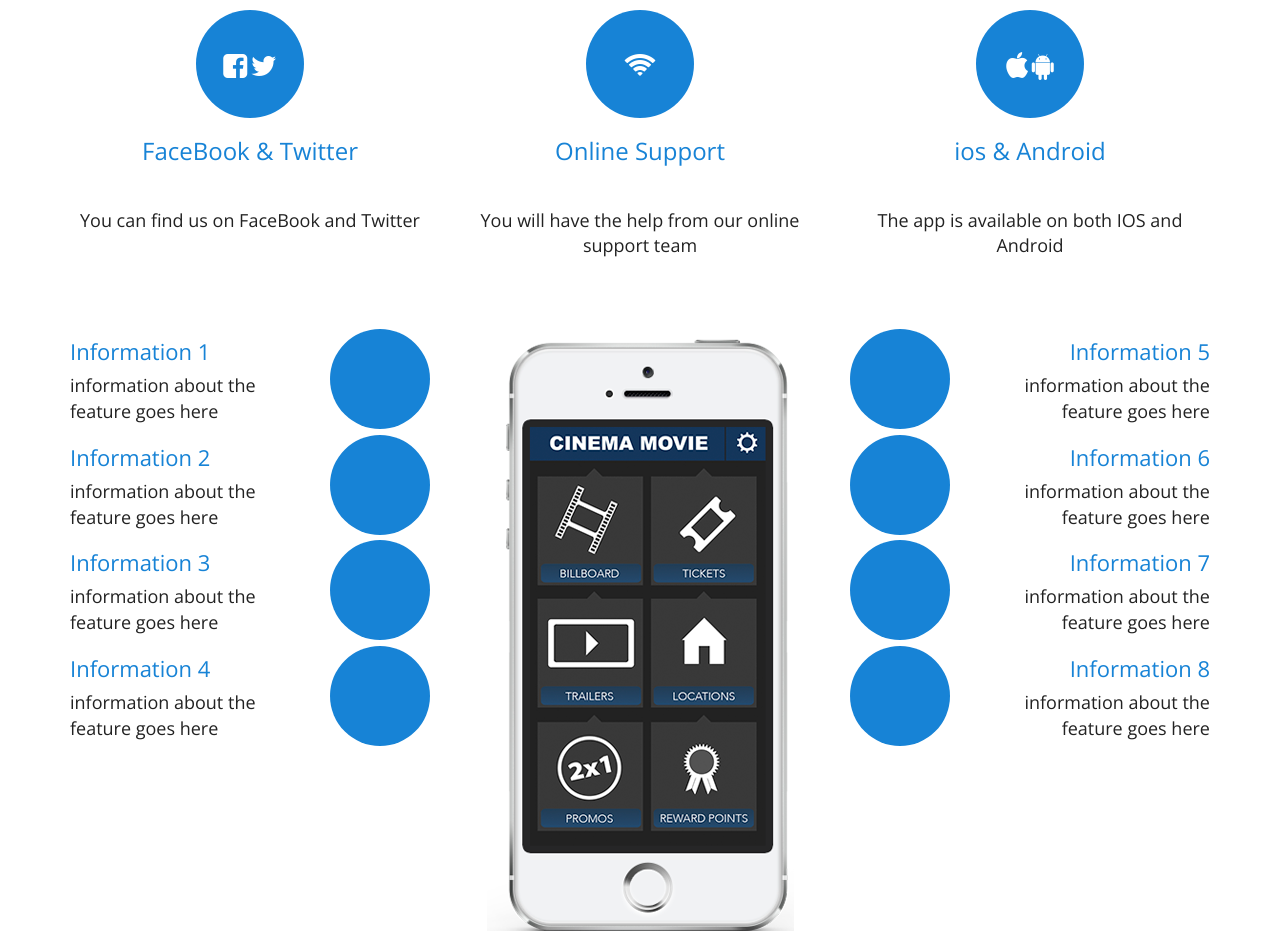
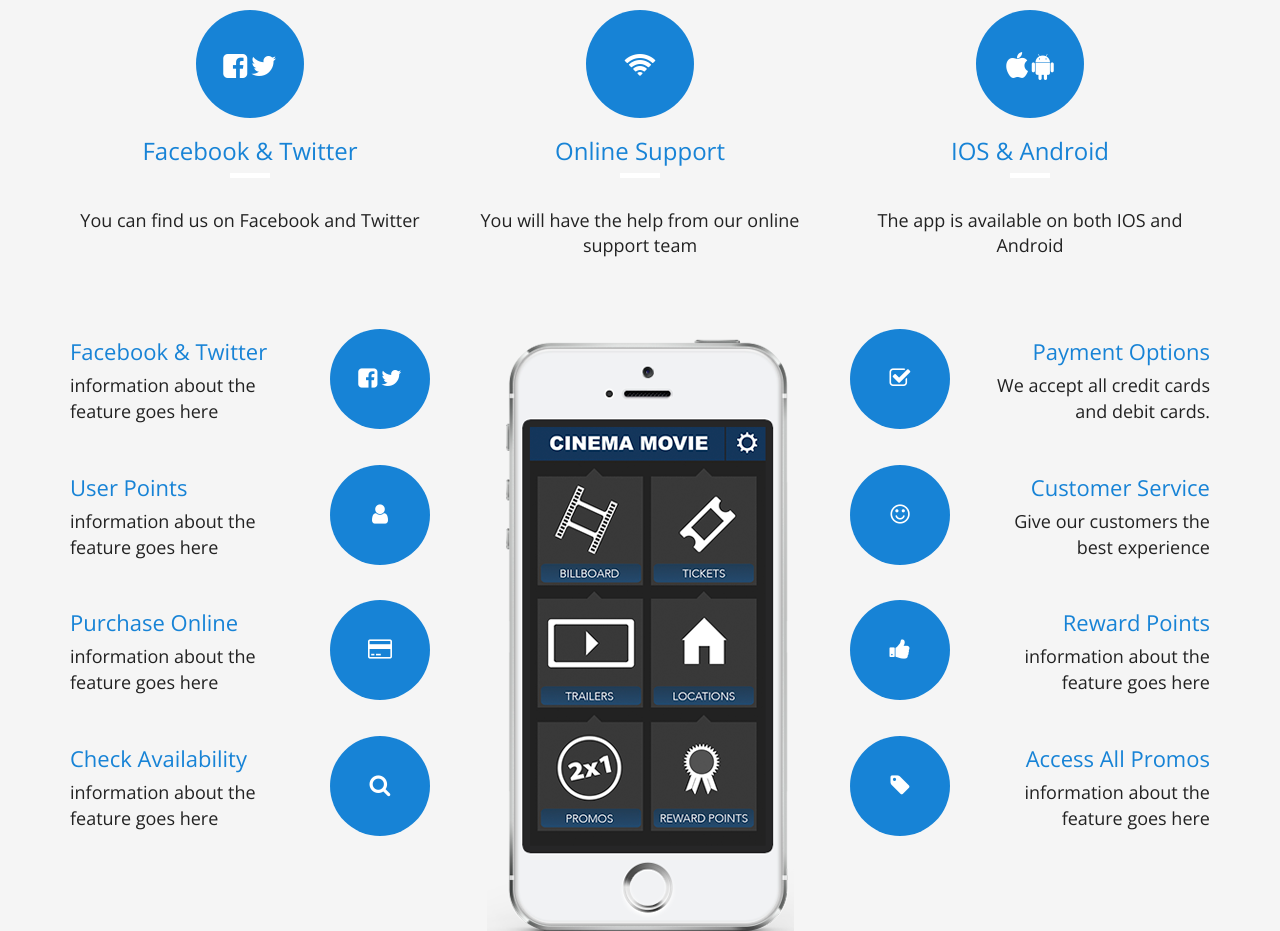
Before and after one commit to AmandaKitSam/Front-End-02, a plain HTML site: page index.html in a window 1280 px wide. Shown: the part 2677-3608 px from the top of the page. Drawn offline with nearby package versions, Linux system fonts and the light colour scheme; a web font is replaced by a local one.

Commit message:
Feature section - layout and icons are looking great

```diff
--- a/css/style.css
+++ b/css/style.css
@@ -122,6 +122,10 @@ h3:after {
   font-size: 2em;
 }
 
+.feature-small-circle div i {
+  font-size: 1.6em;
+}
+
 .icon-mobile {
   font-size: 1.3em;
 }
@@ -130,15 +134,25 @@ h3:after {
   font-size: 34px;
 }
 
-/*-- Circle Sizes --*/
+/*-- ALL Circle Sizes --*/
 #about .blue-circle {
   width: 18%;
   padding-bottom: 18%;
 }
 
-#feature .feature-big-circle {
+.feature-big-circle {
   width: 30%;
   padding-bottom: 30%;
+}
+
+
+/*--------------- Feature Section ---------------*/
+section#feature {
+  background-color: #f5f5f5;
+}
+
+.item-feature {
+  margin-bottom: 30px;
 }
 
 
@@ -380,6 +394,17 @@ footer p {
   .download-button {
     width: 80%;
   }
+  #feature .feature-big-circle {
+    width: 42%;
+    padding-bottom: 42%;
+  }
+  .feature-small-circle {
+    width: 85%;
+    padding-bottom: 85%;
+  }
+  .feature-small-circle div i {
+    font-size: 1.2em;
+  }
 }
 
 
@@ -396,6 +421,13 @@ footer p {
   #feature .feature-big-circle {
     width: 18%;
     padding-bottom: 18%;
+  }
+  .feature-small-circle {
+    width: 15%;
+    padding-bottom: 15%;
+  }
+  .feature-small-circle div i {
+    font-size: 1.8em;
   }
 }
 
--- a/index.html
+++ b/index.html
@@ -179,8 +179,8 @@
                 <i class="fa fa-twitter"></i>
               </div>
             </div>
-            <h3 class="text-center">FaceBook & Twitter</h3>
-            <p class="text-center">You can find us on FaceBook and Twitter</p>
+            <h3 class="text-center">Facebook & Twitter</h3>
+            <p class="text-center">You can find us on Facebook and Twitter</p>
           </div>
 
           <div class="col-sm-4">
@@ -200,12 +200,13 @@
                 <i class="fa fa-android"></i>
               </div>
             </div>
-            <h3 class="text-center">ios & Android</h3>
+            <h3 class="text-center">IOS & Android</h3>
             <p class="text-center">The app is available on both IOS and Android</p>
           </div>
         </div>
       </div> <!--/.container 3 colums -->
       <br/><br/><br/>
+
 
       <div class="container">
         <div class="row">
@@ -214,41 +215,58 @@
 
             <div class="item-feature row">
               <div class="content col-sm-8">
-                <h4>Information 1</h4>
+                <h4>Facebook & Twitter</h4>
                 <p>information about the feature goes here</p>
               </div>
               <div class="col-sm-4">
-                <div class="blue-circle"></div>
+                <div class="blue-circle feature-small-circle">
+                  <div>
+                    <i class="fa fa-facebook-square"></i>
+                    <i class="fa fa-twitter"></i>
+                  </div>
+                </div> <!--/.blue-circle -->
               </div>
             </div> <!-- 1 item feature in left-features -->
 
             <div class="item-feature row">
               <div class="content col-sm-8">
-                <h4>Information 2</h4>
+                <h4>User Points</h4>
                 <p>information about the feature goes here</p>
               </div>
               <div class="col-sm-4">
-                <div class="blue-circle"></div>
+                <div class="blue-circle feature-small-circle">
+                  <div>
+                    <i class="fa fa-user"></i>
+                  </div>
+                </div> <!--/.blue-circle -->
               </div>
             </div> <!-- 2 item feature in left-features -->
 
             <div class="item-feature row">
               <div class="content col-sm-8">
-                <h4>Information 3</h4>
+                <h4>Purchase Online</h4>
                 <p>information about the feature goes here</p>
               </div>
               <div class="col-sm-4">
-                <div class="blue-circle"></div>
+                <div class="blue-circle feature-small-circle">
+                  <div>
+                    <i class="fa fa-credit-card"></i>
+                  </div>
+                </div> <!--/.blue-circle -->
               </div>
             </div> <!-- 3 item feature in left-features -->
 
             <div class="item-feature row">
               <div class="content col-sm-8">
-                <h4>Information 4</h4>
+                <h4>Check Availability</h4>
                 <p>information about the feature goes here</p>
               </div>
               <div class="col-sm-4">
-                <div class="blue-circle"></div>
+                <div class="blue-circle feature-small-circle">
+                  <div>
+                    <i class="fa fa-search"></i>
+                  </div>
+                </div> <!--/.blue-circle -->
               </div>
             </div> <!-- 4 item feature in left-features -->
 
@@ -261,41 +279,57 @@
           <div class="right-features col-sm-4">
             <div class="item-feature row">
               <div class="content col-sm-8 col-sm-push-4 text-right">
-                <h4>Information 5</h4>
-                <p>information about the feature goes here</p>
+                <h4>Payment Options</h4>
+                <p>We accept all credit cards and debit cards.</p>
               </div>
               <div class="col-sm-4 col-sm-pull-8">
-                <div class="blue-circle"></div>
+                <div class="blue-circle feature-small-circle">
+                  <div>
+                    <i class="fa fa-check-square-o"></i>
+                  </div>
+                </div> <!--/.blue-circle -->
               </div>
             </div> <!-- 5 item feature in right features -->
 
             <div class="item-feature row">
               <div class="content col-sm-8 col-sm-push-4 text-right">
-                <h4>Information 6</h4>
-                <p>information about the feature goes here</p>
+                <h4>Customer Service</h4>
+                <p>Give our customers the best experience</p>
               </div>
               <div class="col-sm-4 col-sm-pull-8">
-                <div class="blue-circle"></div>
+                <div class="blue-circle feature-small-circle">
+                  <div>
+                    <i class="fa fa-smile-o"></i>
+                  </div>
+                </div> <!--/.blue-circle -->
               </div>
             </div> <!-- 6 item feature in right features -->
 
             <div class="item-feature row">
               <div class="content col-sm-8 col-sm-push-4 text-right">
-                <h4>Information 7</h4>
+                <h4>Reward Points</h4>
                 <p>information about the feature goes here</p>
               </div>
               <div class="col-sm-4 col-sm-pull-8">
-                <div class="blue-circle"></div>
+                <div class="blue-circle feature-small-circle">
+                  <div>
+                    <i class="fa fa-thumbs-up"></i>
+                  </div>
+                </div> <!--/.blue-circle -->
               </div>
             </div> <!-- 7 item feature in right features -->
 
             <div class="item-feature row">
               <div class="content col-sm-8 col-sm-push-4 text-right">
-                <h4>Information 8</h4>
+                <h4>Access All Promos</h4>
                 <p>information about the feature goes here</p>
               </div>
               <div class="col-sm-4 col-sm-pull-8">
-                <div class="blue-circle"></div>
+                <div class="blue-circle feature-small-circle">
+                  <div>
+                    <i class="fa fa-tag"></i>
+                  </div>
+                </div> <!--/.blue-circle -->
               </div>
             </div> <!-- 8 item feature in rright features -->
           </div> <!-- END right features -->
```
